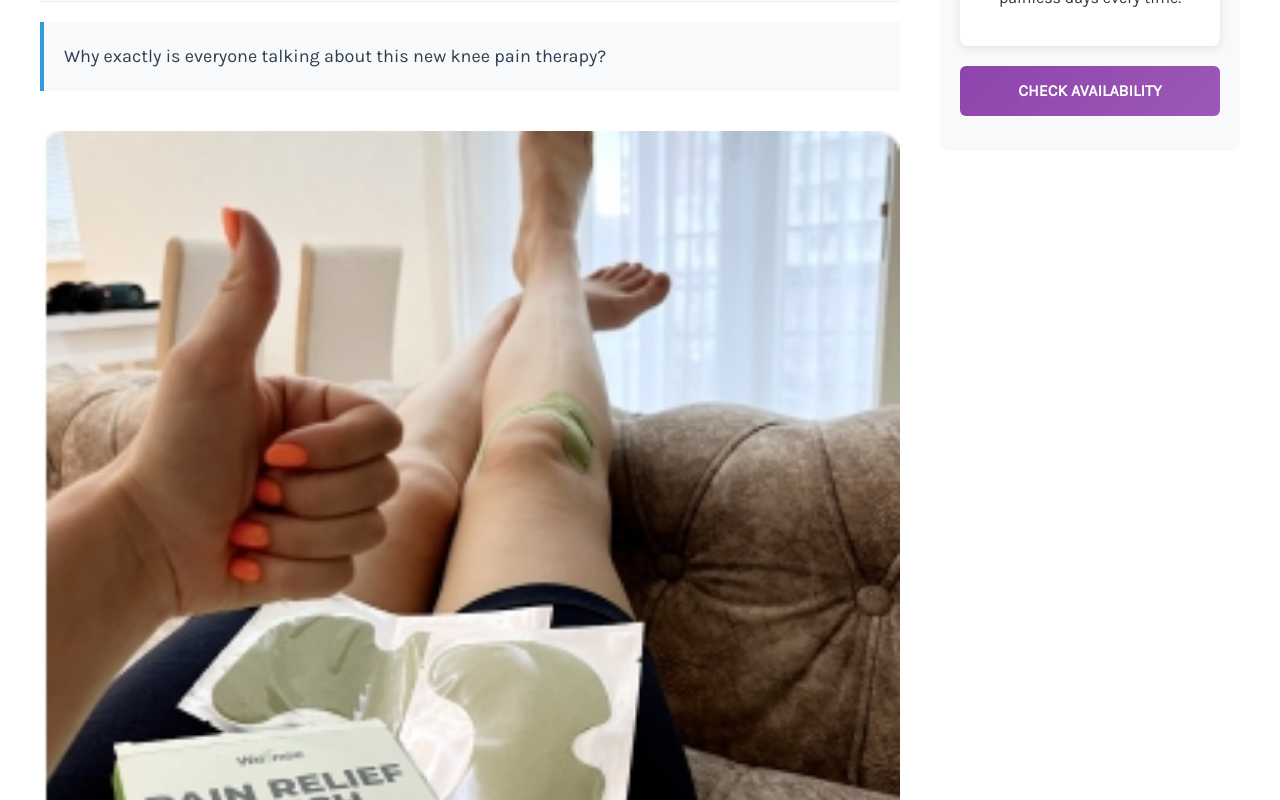
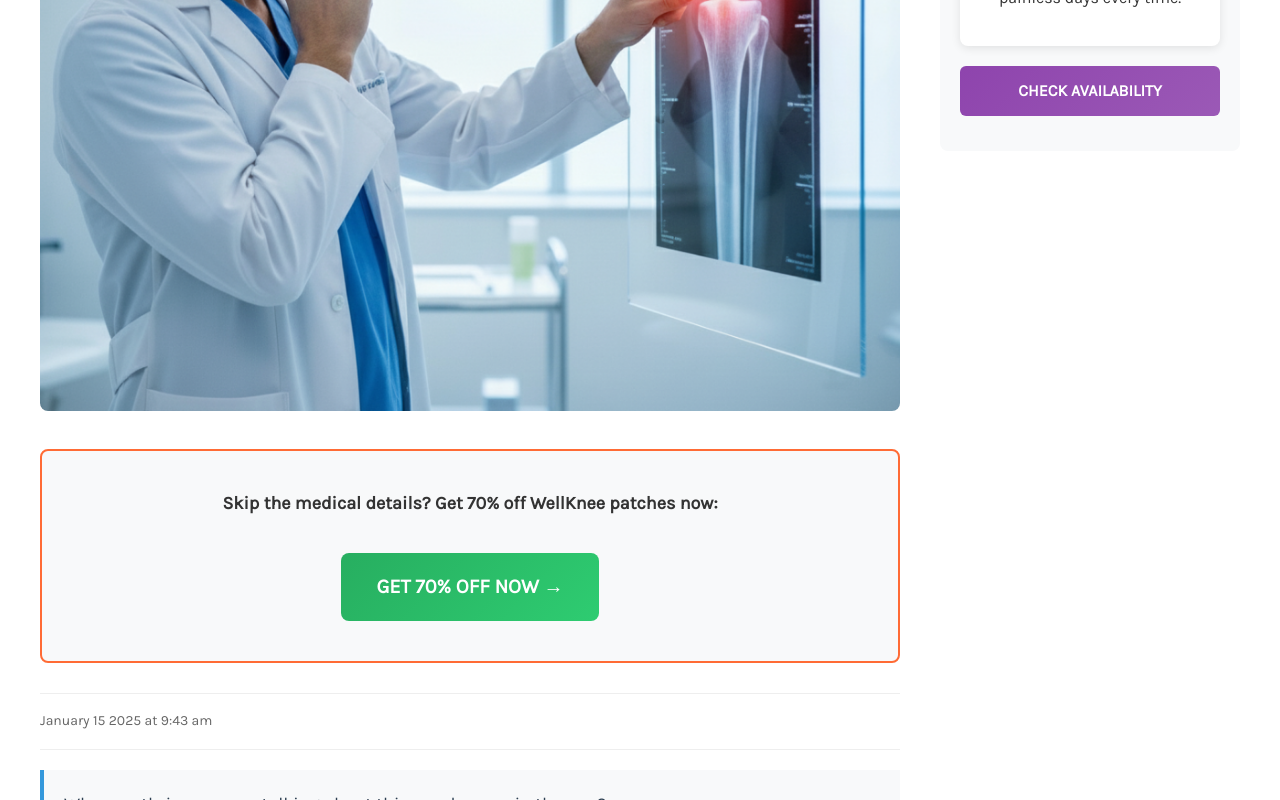
Before and after one commit to lemonpepperwingss/wellknee-authority-advertorial, a plain HTML site: page index.html in a window 1280 px wide. Shown: the part 700-1500 px from the top of the page. Drawn offline with nearby package versions, Linux system fonts and the light colour scheme.

Commit message:
Move header image to top after headlines - use 2.png

```diff
--- a/index.html
+++ b/index.html
@@ -560,6 +560,10 @@
                                     <h1>Why 73% of Knee Pain Patients Never Had to Suffer</h1>
                                     <h2>Sports Medicine Doctor Breaks 15-Year Silence About What Really Destroys Knees — And the Professional Solution Hidden From the Public</h2>
 
+                                    <div class="big-image" style="margin: 20px 0;">
+                                        <img src="kneelanderimages/2.png" alt="Dr. Chen - Knee Pain Expert" style="width: 100%; height: auto; border-radius: 8px;">
+                                    </div>
+
                                     <div style="text-align: center; margin: 30px 0; padding: 20px; background: #f8f9fa; border-radius: 8px; border: 2px solid #ff6b35;">
                                         <p style="font-size: 18px; font-weight: 600; margin-bottom: 15px; color: #333;">Skip the medical details? Get 70% off WellKnee patches now:</p>
                                         <a class="cta-button" href="https://cycsrd.mcgo2.com/click" onclick="fbq('track', 'Lead');" style="font-size: 20px; padding: 18px 35px;">GET 70% OFF NOW →</a>
@@ -576,9 +580,6 @@
                                 </div>
 
                                 <div class="main-body">
-                                    <div class="big-image">
-                                        <img src="kneelanderimages/download (8).png" alt="Dr. Chen - Knee Pain Expert" style="width: 100%; height: auto; border-radius: 8px;">
-                                    </div>
 
                                     <p>Active adults over 40 should have kept running, walking, living normally. They lost their mobility instead.</p>
 
```
Also changed, not shown: kneelanderimages/2.png (added).
